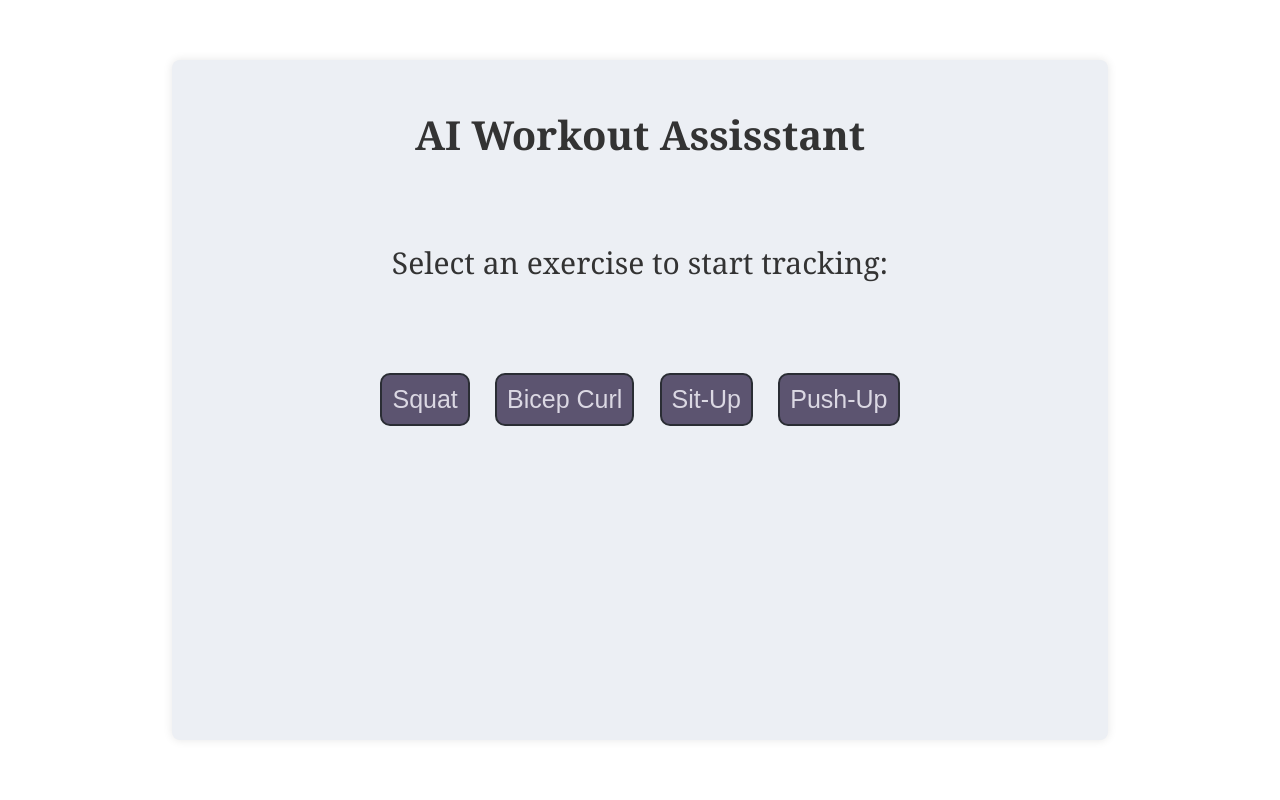
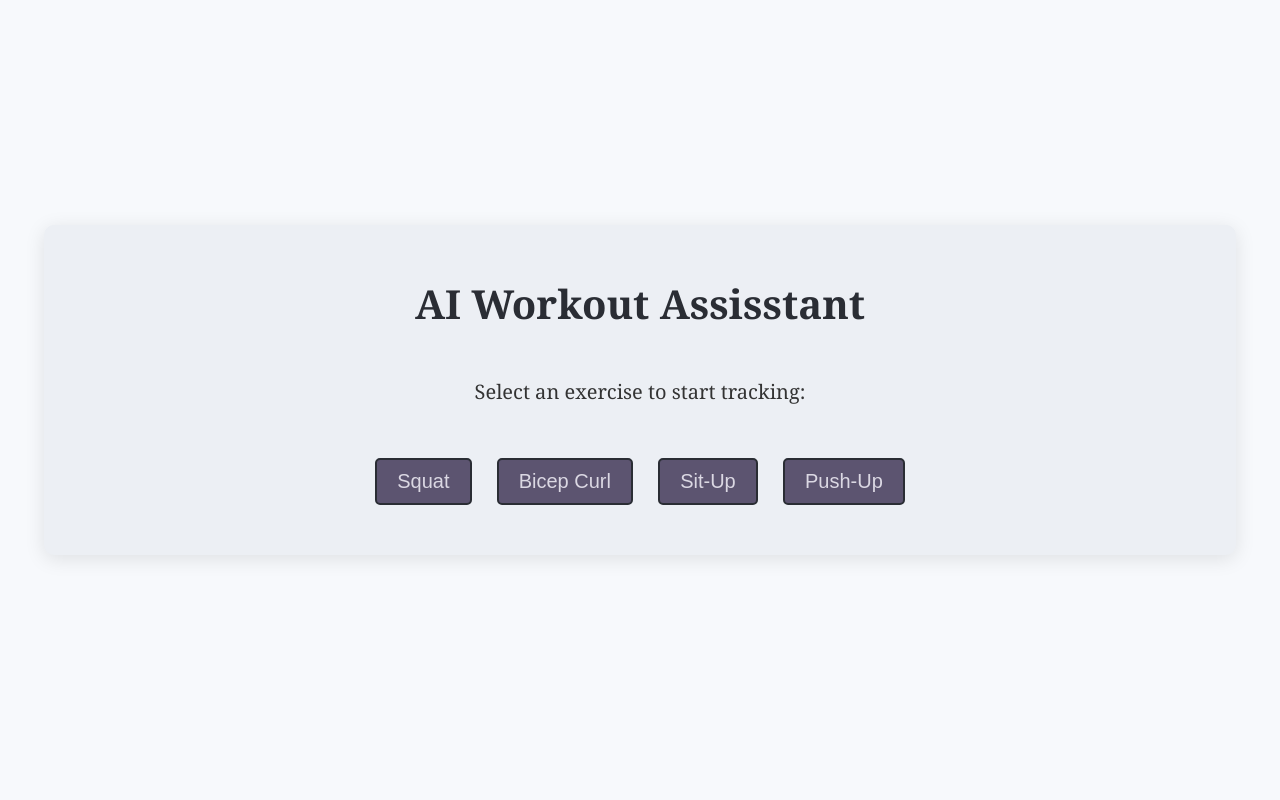
Before and after one commit to eshal26/AI-Workout-Assisstant, a Flask app: page / in a window 1280 px wide. Run offline with Flask 3, Linux system fonts and the light colour scheme.

Commit message:
Update styles.css Gaurang Mapuskar

```diff
--- a/static/styles.css
+++ b/static/styles.css
@@ -2,84 +2,83 @@
 
 body {
     margin: 0;
-    font-family: Georgia, 'Times New Roman', Times, serif;
+    font-family: 'Georgia', 'Times New Roman', Times, serif;
     font-size: 20px;
     padding: 0;
-    background-color: #fff;
+    background-color: #f7f9fc; /* Lighter background for better contrast */
     color: #333;
     display: flex;
     flex-direction: column;
     align-items: center;
     justify-content: center;
     min-height: 100vh;
+    line-height: 1.6; /* Improve readability */
 }
 
 h1 {
-    color: #333; ;
+    color: #2a2d34; /* Darker color for better contrast */
+    margin-bottom: 20px; /* Add space below the heading */
 }
 
-.container {
-    width: 70%;
-    height: 80vh;
-    background: 	#ECEFF4;
+.container, .container-vid {
+    width: 90%; /* Increased width for better use of space */
+    max-width: 1200px; /* Added a maximum width */
+    height: auto; /* Let the content determine the height */
+    background: #eceff4; /* Maintain a soft background color */
     padding: 20px;
-    border-radius: 8px;
-    box-shadow: 0 0 10px rgba(0,0,0,0.1);
+    border-radius: 10px; /* Slightly increased border-radius */
+    box-shadow: 0 4px 20px rgba(0, 0, 0, 0.1); /* More pronounced shadow */
     text-align: center;
-}
-
-.container-vid {
-    width: 95%;
-    height: 95vh;
-    background: 	#ECEFF4;
-    border-radius: 8px;
-    padding: 5px;
-    box-shadow: 0 0 10px rgba(0,0,0,0.1);
-    text-align: center;
+    margin-bottom: 20px; /* Space between containers */
 }
 
 .heading {
-    margin-bottom: 80px;
+    margin-bottom: 40px; /* Reduced margin for better alignment */
 }
 
-#exercise{
-    font-size: 25px;
-    margin-top: 0px;
+#exercise {
+    font-size: 1.5rem; /* Use rem for better scalability */
+    margin-top: 0;
+    font-weight: bold; /* Emphasize the exercise title */
 }
 
 .form-group {
-    margin-top: 80px;
+    margin-top: 40px; /* Reduced top margin */
     margin-bottom: 20px;
 }
 
 .form-group label {
     display: block;
     margin: 10px 0;
+    font-weight: bold; /* Make labels stand out */
 }
 
 .form-group input {
     margin-right: 10px;
+    padding: 8px; /* Added padding for better usability */
+    border: 1px solid #ccc; /* Added border */
+    border-radius: 4px; /* Rounded input fields */
 }
 
-
-p{
-    font-size: 30px;
+p {
+    font-size: 1.25rem; /* Use rem for better scalability */
     margin-top: 20px;
 }
 
 button {
-    padding: 10px 10px;
+    padding: 10px 20px; /* Increased padding for better appearance */
     border: none;
-    border-radius: 10px;
-    background-color:#5c5470 ;
-    color:#dbd8e3;
-    font-size: 16px;
+    border-radius: 5px; /* Slightly rounded corners */
+    background-color: #5c5470;
+    color: #dbd8e3;
+    font-size: 1rem;
     cursor: pointer;
-    border: 2px solid #2A2D34 ;
+    border: 2px solid #2a2d34;
+    transition: background-color 0.3s ease, color 0.3s ease; /* Smooth transition */
 }
 
-.exercise-btn{
-    font-size: 25px;
+.exercise-btn {
+    font-size: 1.25rem; /* Increased size for visibility */
     margin: 10px;
 }
 
@@ -93,7 +92,8 @@ button:hover {
     height: 90vh;
     border: 2px solid #ddd;
     border-radius: 8px;
-    box-shadow: 0 0 5px rgba(0,0,0,0.2);
+    box-shadow: 0 0 10px rgba(0, 0, 0, 0.2);
+    margin-bottom: 20px; /* Space below video feed */
 }
 
 .text {
@@ -108,12 +108,20 @@ button:hover {
     position: relative;
     padding-left: 35px;
     cursor: pointer;
-    font-size: 18px;
+    font-size: 1rem; /* Use rem for better scalability */
 }
-
 
 .radio-label input[type="radio"] {
     position: absolute;
     opacity: 0;
     cursor: pointer;
 }
+
+.radio-label:hover {
+    color: #5c5470; /* Change color on hover for visual feedback */
+}
+
+.radio-label input[type="radio"]:checked + span {
+    color: #5c5470; /* Change color of the label text when checked */
+    font-weight: bold; /* Emphasize selected option */
+}
```
